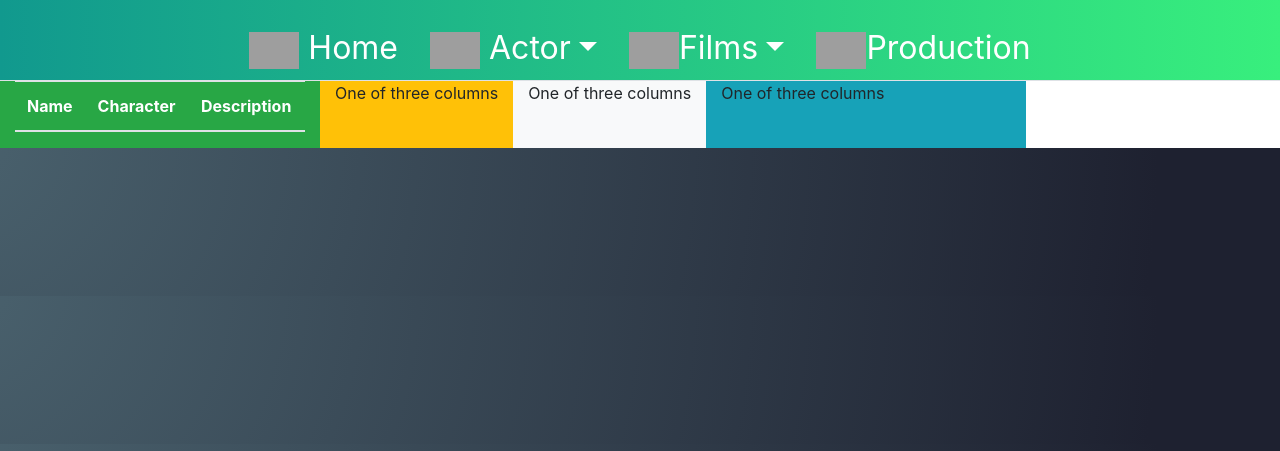
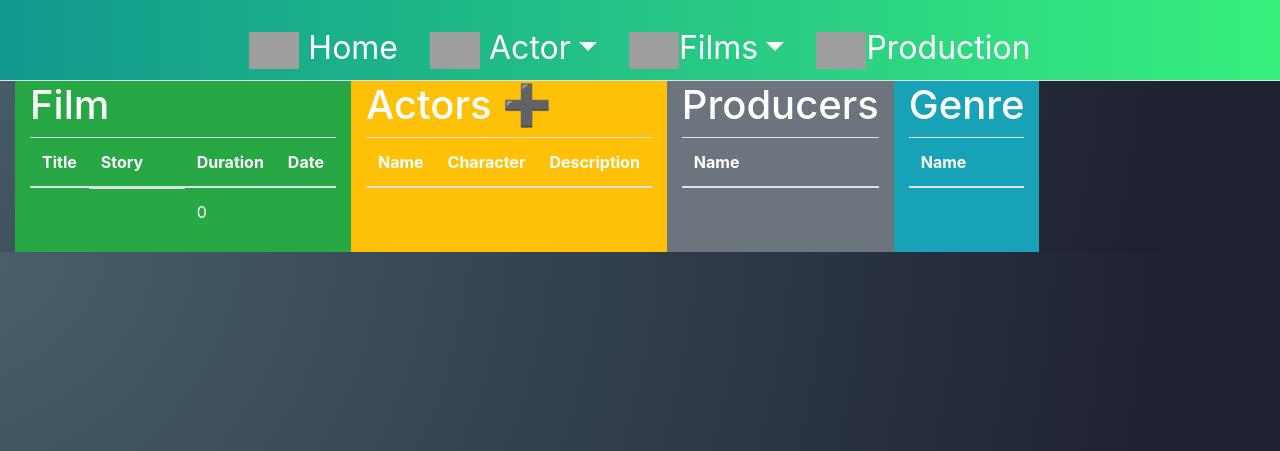
Before and after one commit to alladinmelico/phpMP1, a PHP site: page /script/simpleView.php?lngFilmTitleID=1 in a window 1280 px wide. Shown: the top 451 px of the page. Run offline with PHP 8.4, Linux system fonts and the light colour scheme; lists and menus that the app fills with data are empty; grey boxes are pictures that could not be loaded.

Commit message:
completed the viewUI. added addRole.php

```diff
--- a/index.php
+++ b/index.php
@@ -122,7 +122,7 @@
 $result = mysqli_query( $conn,"call viewAllFilms();" );
     while ($row = mysqli_fetch_array($result))
     {?>
-    <tr style="color:white;" ">
+    <tr style="color:white;">
       <td>
       <div class="container-fluid mx-auto " style="width: 40rem;margin-top:5rem;" >
         <div class="card mb-3 box shadow p-2 cardBg" style="max-width: 40rem; background-image: url('pictures/bg/5c289afb9a157510e6893a57_29. Pale Cornflower Blue.jpg');" >
--- a/script/simpleView.php
+++ b/script/simpleView.php
@@ -5,7 +5,7 @@
 
 $lngFilmTitleID = $_GET['lngFilmTitleID'];
 
-$sql = "CALL selectActorFilm('$lngFilmTitleID')";
+$sql = "CALL selectActorFilmProducer('$lngFilmTitleID')";
 
 $result = mysqli_query($conn,$sql);
 
@@ -15,9 +15,54 @@
 ?>
 
 
-<div class="container-fluid bg-white">
-  <div class="row">
-    <div class="col-3 bg-success">
+<div class="container-fluid mx-auto">
+  <div class="row mx-auto">
+    <div class="col-sm-auto bg-success">
+    <h1 class="text-white">Film</h1>
+        <table class="table text-white">
+            <thead class="dark">
+                <th>Title</th>
+                <th>Story</th>
+                <th>Duration</th>
+                <th>Date</th>
+            </thead>
+
+            <tbody>
+                <?php
+                $title = "";
+                $story = "";
+                $duration = 0;
+                $date = "";
+                    foreach($row AS $data)
+                    {
+                        $title = $data['strFilmTitle'];
+                        $story = $data['memFilmStory'];
+                        $duration = $data['intFilmDuration'];
+                        $date = $data['dtmFilmReleaseDate'];
+                    }
+                ?>
+                <tr>
+                            <td>
+                                <?php echo $title; ?>
+                            </td>
+                            <td class="text-truncate d-block" style="width: 6rem;">
+                                <?php echo $story; ?>
+                            </td>
+                            <td>
+                                <?php echo $duration; ?>
+                            </td>
+                            <td>
+                                <?php echo $date; ?>
+                            </td>
+                        </tr>
+
+            </tbody>
+        </table>
+    </div>
+
+
+    <div class="col-sm-auto bg-warning">
+      <h1 class="text-white">Actors <a href="addRole.php?lngFilmTitleID=<?php echo $lngFilmTitleID; ?>">&#x2795</a></h1>
         <table class="table text-white">
             <thead class="dark">
                 <th>Name</th>
@@ -46,14 +91,65 @@
             </tbody>
         </table>
     </div>
-    <div class="col-sm-auto bg-warning">
-      One of three columns
+
+
+    <div class="col-sm-auto bg-secondary">
+      <h1 class="text-white">Producers</h1>
+        <table class="table text-white">
+            <thead class="dark">
+                <th>Name</th>
+            </thead>
+
+            <tbody>
+                <?php
+                $prodName = array();
+                    foreach($row AS $data)
+                    {
+                        $prodName[] = $data['strProducerName'];
+                    }
+                $uniquePname = array_unique($prodName);
+                ?>
+                <?php foreach($uniquePname AS $pName){?>
+                 <tr>
+                    <td>
+                        <?php echo $pName; ?>
+                    </td>
+                </tr>
+                <?php }?>
+
+            </tbody>
+        </table>
     </div>
-    <div class="col-sm-auto bg-light">
-      One of three columns
+
+
+    <div class="col-sm-auto bg-info">
+    <h1 class="text-white">Genre</h1>
+        <table class="table text-white">
+            <thead class="dark">
+                <th>Name</th>
+            </thead>
+
+            <tbody>
+                <?php
+                $genre = array();
+                    foreach($row AS $data)
+                    {
+                        $genre[] = $data['strGenre'];
+                    }
+                $uniqGenre = array_unique($genre);
+                foreach ($uniqGenre AS $uGen){
+                ?>
+
+                <tr>
+                    <td>
+                        <?php echo $uGen;?>
+                    </td>
+                </tr>
+                <?php }?>
+            </tbody>
+        </table>
     </div>
-    <div class="col-3 bg-info">
-      One of three columns
-    </div>
+
+
   </div>
 </div>
```
Also changed, not shown: script/addRole.php (added, +18 -0 lines).
